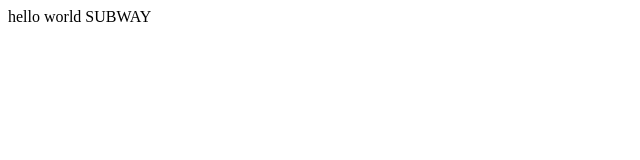
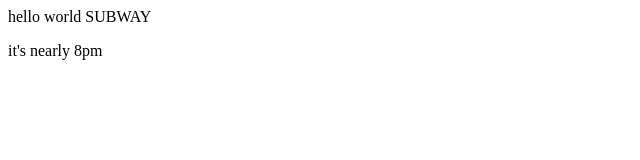
Before and after one commit to hannahleighjoyce/CFG, a plain HTML site: page index.html in a window 1280 px wide. Shown: the full height of the page, 0-640 px from the left. Drawn offline with Linux system fonts and the light colour scheme.

Commit message:
Update index.html

```diff
--- a/index.html
+++ b/index.html
@@ -1 +1,2 @@
  <p> hello world SUBWAY </p>
+<p> it's nearly 8pm </p>
```
